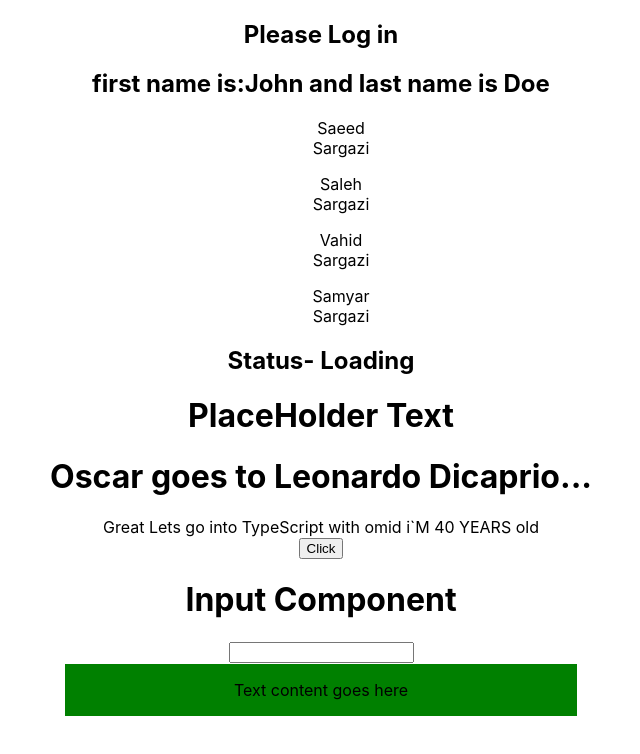
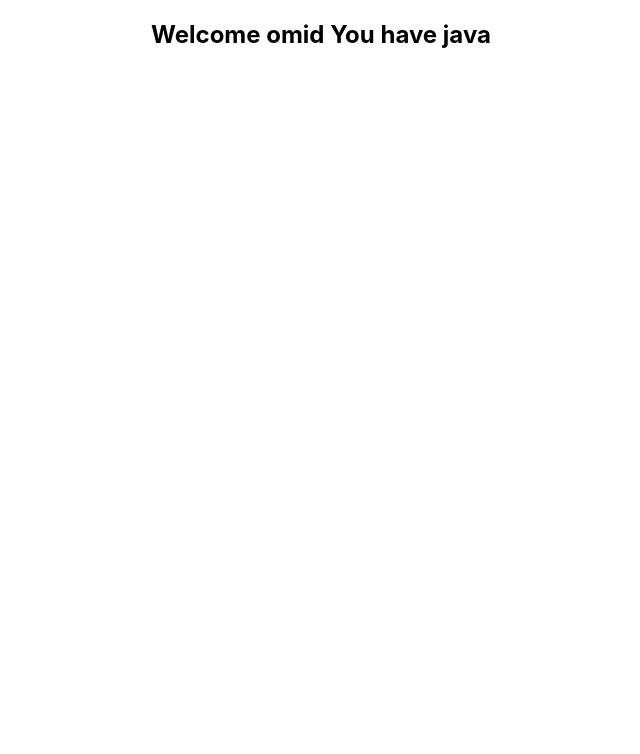
Before and after one commit to Omid-Sargazi/React-TypeScript, a React (Create React App) app: page / in a window 1280 px wide. Shown: the top 754 px of the page, without its empty margins (319-959 px from the left). Built offline with nearby package versions, Linux system fonts and the light colour scheme.

Commit message:
Simple and basic props, such as string and boolean

```diff
--- a/src/App.tsx
+++ b/src/App.tsx
@@ -45,16 +45,20 @@
 
 import "./App.css"
 import React from 'react'
-import Greating from './components/Greating'
-import Individual from "./components/individual"
-import IndividualList from "./components/individualList"
-import StatusAdvanced from "./components/Status"
-import Heading from "./components/Heading"
-import Oscar from "./components/Oscar"
-import Great from './components/Great';
-import Button from "./components/Button"
-import Input from "./components/Input"
-import Container from "./components/Container"
+// import Greating from './components/Greating'
+// import Individual from "./components/individual"
+// import IndividualList from "./components/individualList"
+// import StatusAdvanced from "./components/Status"
+// import Heading from "./components/Heading"
+// import Oscar from "./components/Oscar"
+// import Great from './components/Great';
+// import Button from "./components/Button";
+// import Input from "./components/Input";
+// import Container from "./components/Container";
+// import Loggedin from "./components/State/loggedin";
+// import User from "./components/State/User";
+/////////////////////////////////
+import Greet from "./components02/Greet";
 
 
 export default function App() {
@@ -83,7 +87,7 @@ export default function App() {
   ]
   return (
     <div className="App">
-      <Greating name="Omid" messages={20} isLogged={false}/>
+      {/* <Greating name="Omid" messages={20} isLogged={false}/>
       <Individual name={personName}/>
       <IndividualList names={listIndividual}/>
       <StatusAdvanced status="loading"/>
@@ -95,6 +99,9 @@ export default function App() {
       <Button handleClick={(event,id)=> {console.log("Clicked", event,id)}}/>
       <Input value={""} handleChange={(event)=>{console.log("changed....",event.target.value)}}/>
       <Container styles={{background:"green", padding:"1rem", margin:"auto", border:"1px solid white", width:"30rem"}} />
+      <Loggedin />
+      <User/> */}
+      <Greet name="omid" lang="java" loggedin={true}/>
     </div>
   )
 }
--- /dev/null
+++ b/src/components02/Greet.tsx
@@ -0,0 +1,21 @@
+type NameGreet = {
+    name:string,
+    lang:string
+    loggedin:boolean
+}
+const Greet = (props:NameGreet)=>{
+    return (
+        <>
+            <div>
+               <h2>
+                {
+                    props.loggedin ? `Welcome ${props.name} You have ${props.lang}`:"please loggedin "
+                }
+               </h2>
+
+            </div>
+        </>
+    )
+}
+
+export default Greet;
```
